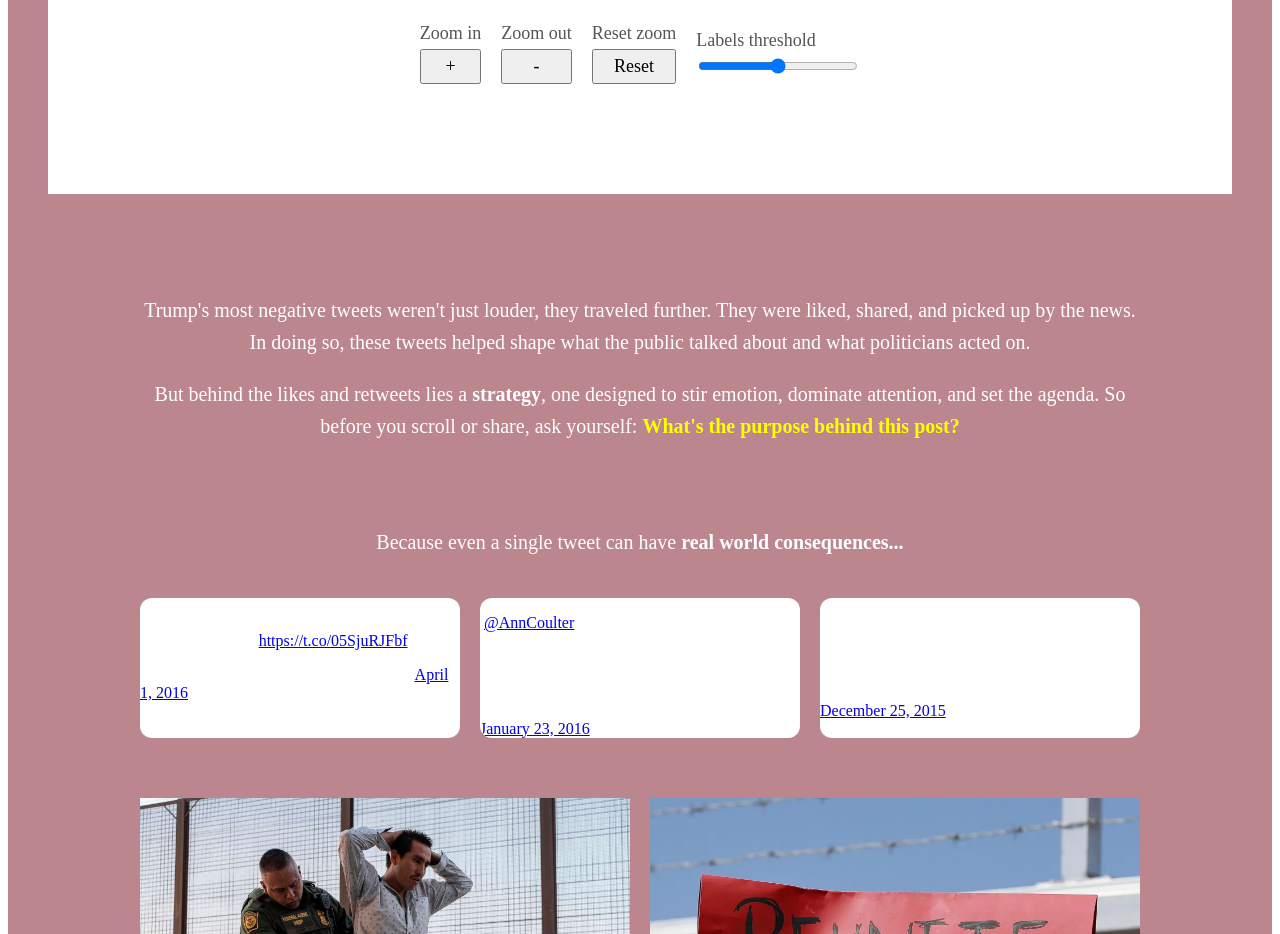
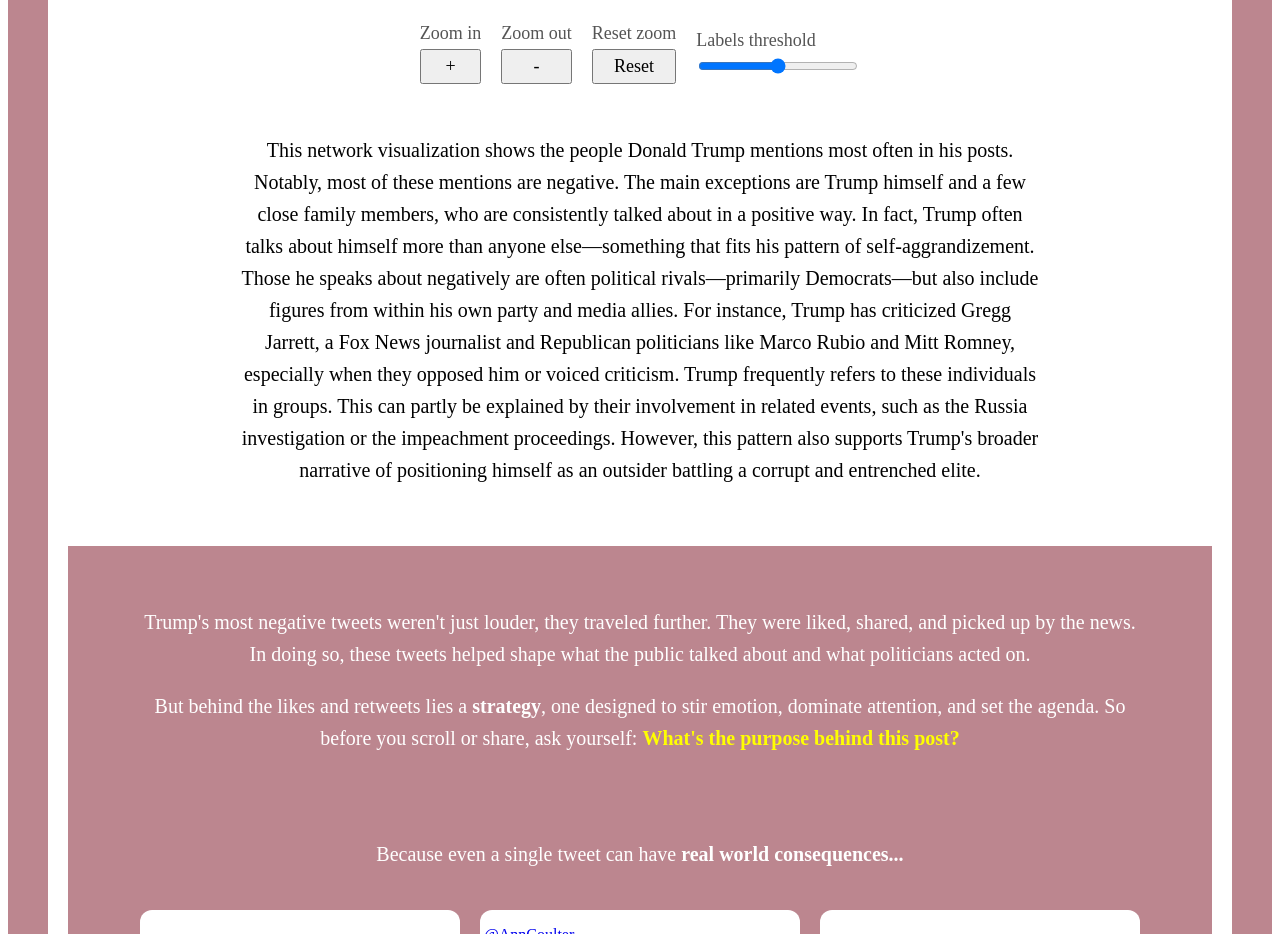
Before and after one commit to EmmaLefever/Data_Viz_Website_Storyline, a website: page dist/index.html in a window 1280 px wide. Shown: the part 8360-9294 px from the top of the page. Drawn offline with Linux system fonts and the light colour scheme; no server answers.

Commit message:
trying to deploy

```diff
--- a/dist/index.html
+++ b/dist/index.html
@@ -369,11 +369,17 @@
                 </div>
 
             </div>
+            <div class="visualization-text">
+                        <p> This network visualization shows the people Donald Trump mentions most often in his posts. Notably, most of these mentions are negative. The main exceptions are Trump himself and a few close family members, who are consistently talked about in a positive way. In fact, Trump often talks about himself more than anyone else—something that fits his pattern of self-aggrandizement.
 
+                            Those he speaks about negatively are often political rivals—primarily Democrats—but also include figures from within his own party and media allies. For instance, Trump has criticized Gregg Jarrett, a Fox News journalist and Republican politicians like Marco Rubio and Mitt Romney, especially when they opposed him or voiced criticism.
+
+                            Trump frequently refers to these individuals in groups. This can partly be explained by their involvement in related events, such as the Russia investigation or the impeachment proceedings. However, this pattern also supports Trump's broader narrative of positioning himself as an outsider battling a corrupt and entrenched elite. </p>
+                    </div>
 
 
         </div>
-    </div>
+
 
     <div class="ending-container">
         <div class="ending-content">
```
